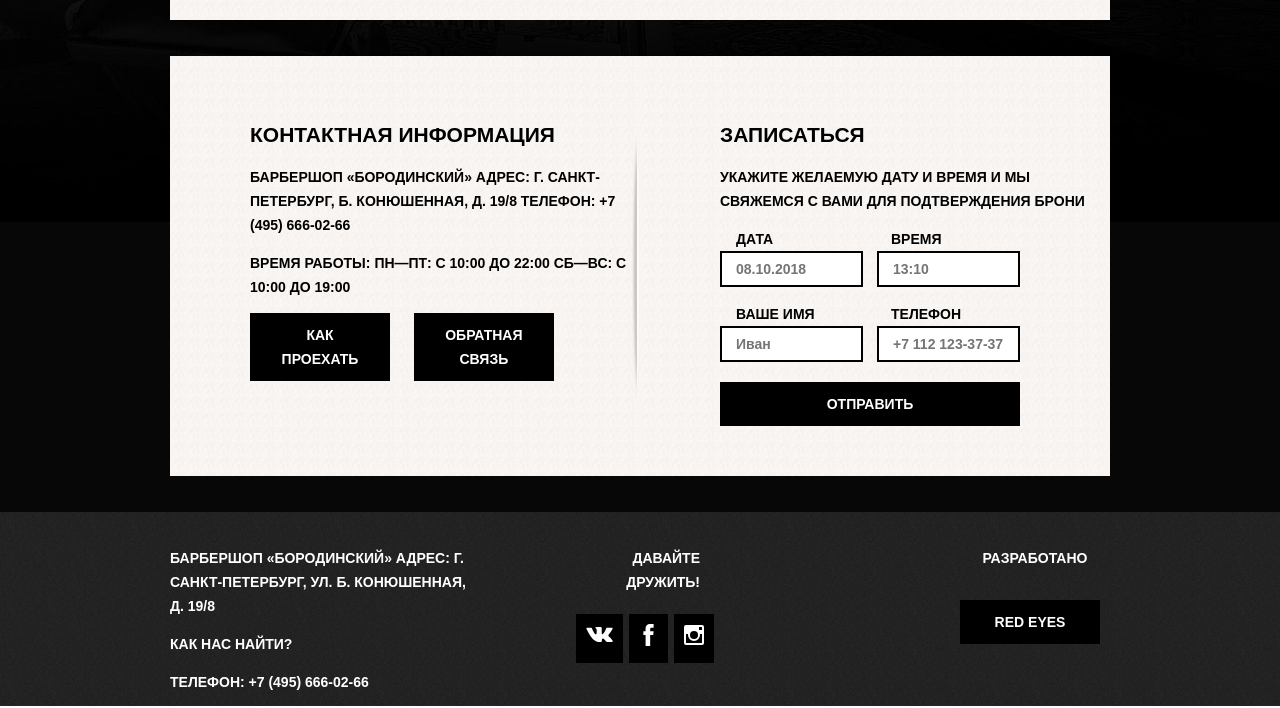
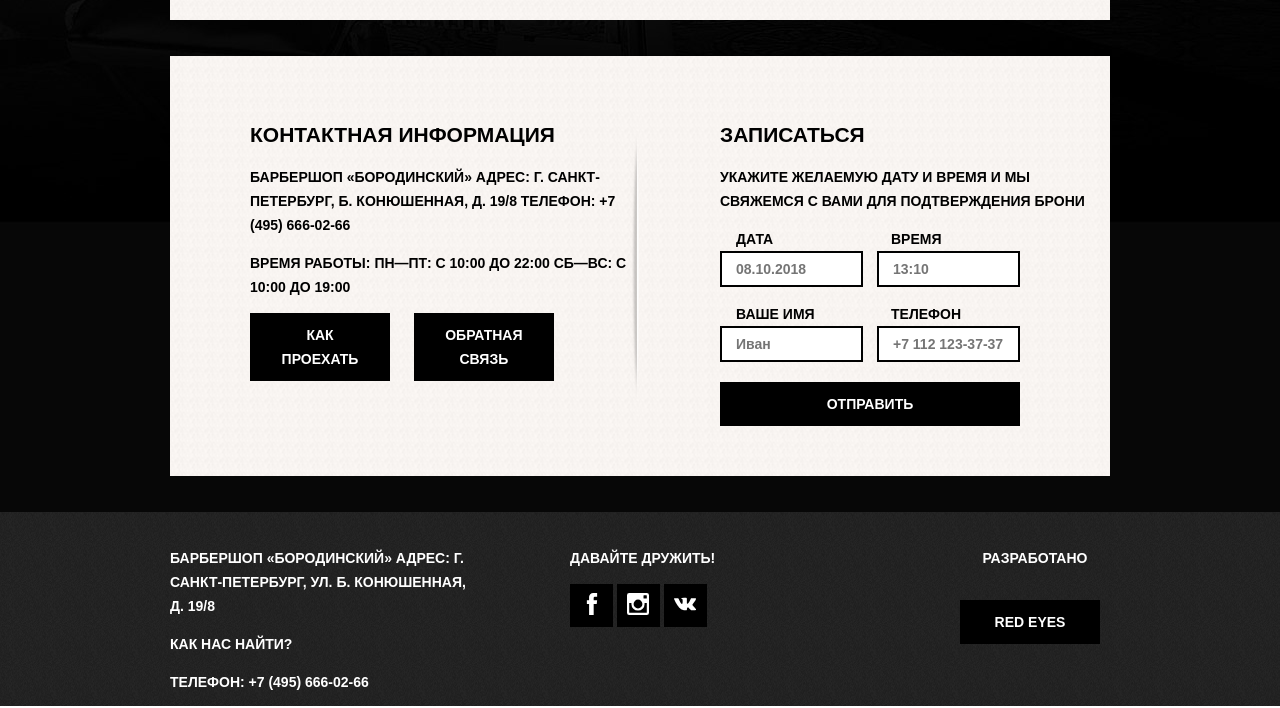
Before and after one commit to nlv-nki/barbershop, a website: page sourse/index.html in a window 1280 px wide. Shown: the part 1047-1755 px from the top of the page. Drawn offline with Linux system fonts and the light colour scheme.

Commit message:
social block was implemented

```diff
--- a/sourse/index.html
+++ b/sourse/index.html
@@ -187,27 +187,19 @@
 
 
 
-      <section class="footer-social">
+      <section class="footer__social">
         <p>ДАВАЙТЕ ДРУЖИТЬ!</p>
 
 
-        <div class="footer-social-box-list">
+      <!--
 
           <span class="footer-social-box">
 			<img src="img/vk.svg" />
 			</span>
-
-
-          <span class="footer-social-box">
-			<img src="img/facebook.svg" />
-			</span>
-
-
-          <span class="footer-social-box">
-			<img src="img/instagram.svg" />
-			</span>
-
-        </div>
+-->
+      <button class="box-button">		<img class="social-nets__s-icon" src="img/facebook.svg" /></button>
+      <button class="box-button">		<img class="social-nets__s-icon" src="img/instagram.svg" /></button>
+      <button class="box-button">		<img class="social-nets__s-icon" src="img/vk.svg" /> </button>
 
 
       </section>
--- a/sourse/scss/blocks/box-button.scss
+++ b/sourse/scss/blocks/box-button.scss
@@ -0,0 +1,6 @@
+.box-button {
+  width: 43px;
+  min-height: 43px;
+  background-color: black;
+  border: 0;
+}
--- /dev/null
+++ b/sourse/scss/blocks/social-nets.scss
@@ -0,0 +1,4 @@
+.social-nets__s-icon {
+  width: 22px;
+  height: 22px;
+}
--- a/sourse/scss/styles.scss
+++ b/sourse/scss/styles.scss
@@ -1,6 +1,7 @@
 @import "sourse/scss/blocks/global";
 @import "sourse/scss/blocks/buttons";
 @import "sourse/scss/blocks/button";
+@import "sourse/scss/blocks/box-button";
 @import "sourse/scss/blocks/page-header";
 @import "sourse/scss/blocks/main-nav";
 @import "sourse/scss/blocks/user-main-nav";
@@ -10,5 +11,6 @@
 @import "sourse/scss/blocks/gallery";
 @import "sourse/scss/blocks/order-form";
 @import "sourse/scss/blocks/footer";
+@import "sourse/scss/blocks/social-nets";
 @import "sourse/scss/blocks/fade-out";
 @import "sourse/scss/blocks/modal-form";
```
Also changed, not shown: sourse/css/styles.css.
